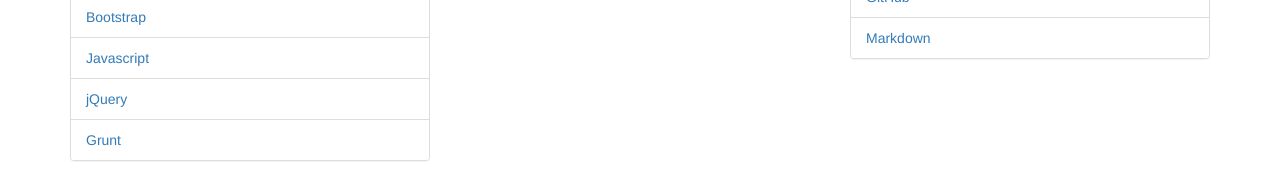
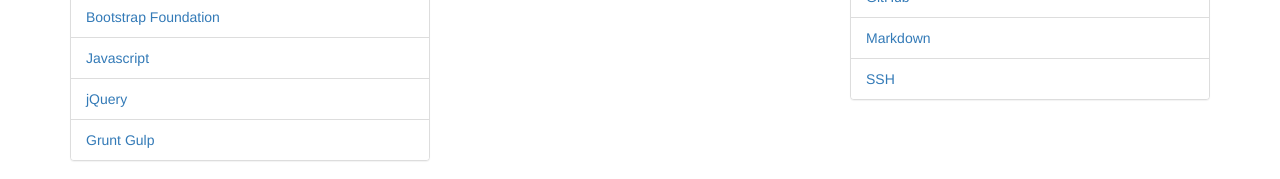
Before and after one commit to ruckysolis/ruckysolis.github.io, a website: page index.html in a window 1280 px wide. Shown: the part 621-800 px from the top of the page. Drawn offline with nearby package versions, Linux system fonts and the light colour scheme.

Commit message:
agregado ssh, gulp y foundation al index

```diff
--- a/index.html
+++ b/index.html
@@ -78,7 +78,7 @@
             <a href="https://developer.mozilla.org/es/docs/Web/CSS">CSS</a>
           </li>
           <li class="list-group-item">
-            <a href="http://getbootstrap.com/">Bootstrap</a>
+            <a href="http://getbootstrap.com/">Bootstrap</a> <a href="http://foundation.zurb.com//">Foundation</a>
           </li>
           <li class="list-group-item">
             <a href="https://developer.mozilla.org/es/docs/Web/JavaScript">Javascript</a>
@@ -87,7 +87,8 @@
             <a href="https://jquery.com/">jQuery</a>
           </li>
           <li class="list-group-item">
-            <a href="http://gruntjs.com/">Grunt</a>
+            <a href="http://gruntjs.com/">Grunt</a> <a href="http://gulpjs.com/">Gulp</a>
+          </li>
           </li>
         </ul>
       </div>
@@ -129,6 +130,7 @@
             <li class="list-group-item"><a href="https://github.com/">GitHub</a>
             </li>
             <li class="list-group-item"><a href="https://daringfireball.net/projects/markdown/">Markdown</a></li>
+            <li class="list-group-item"><a href="https://es.wikipedia.org/wiki/Secure_Shell">SSH</a></li>
             </li>
           </ul>
         </div>
```
